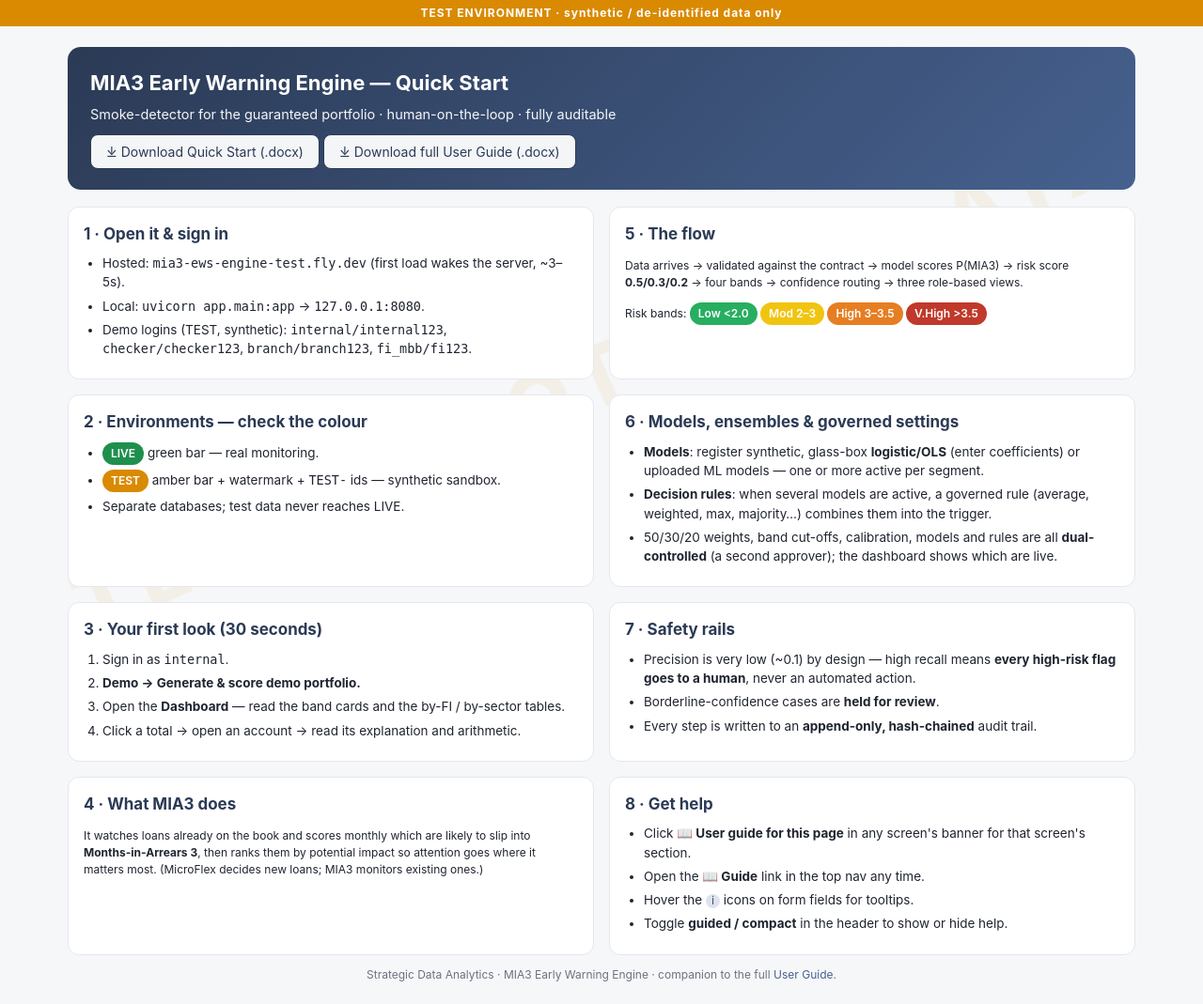
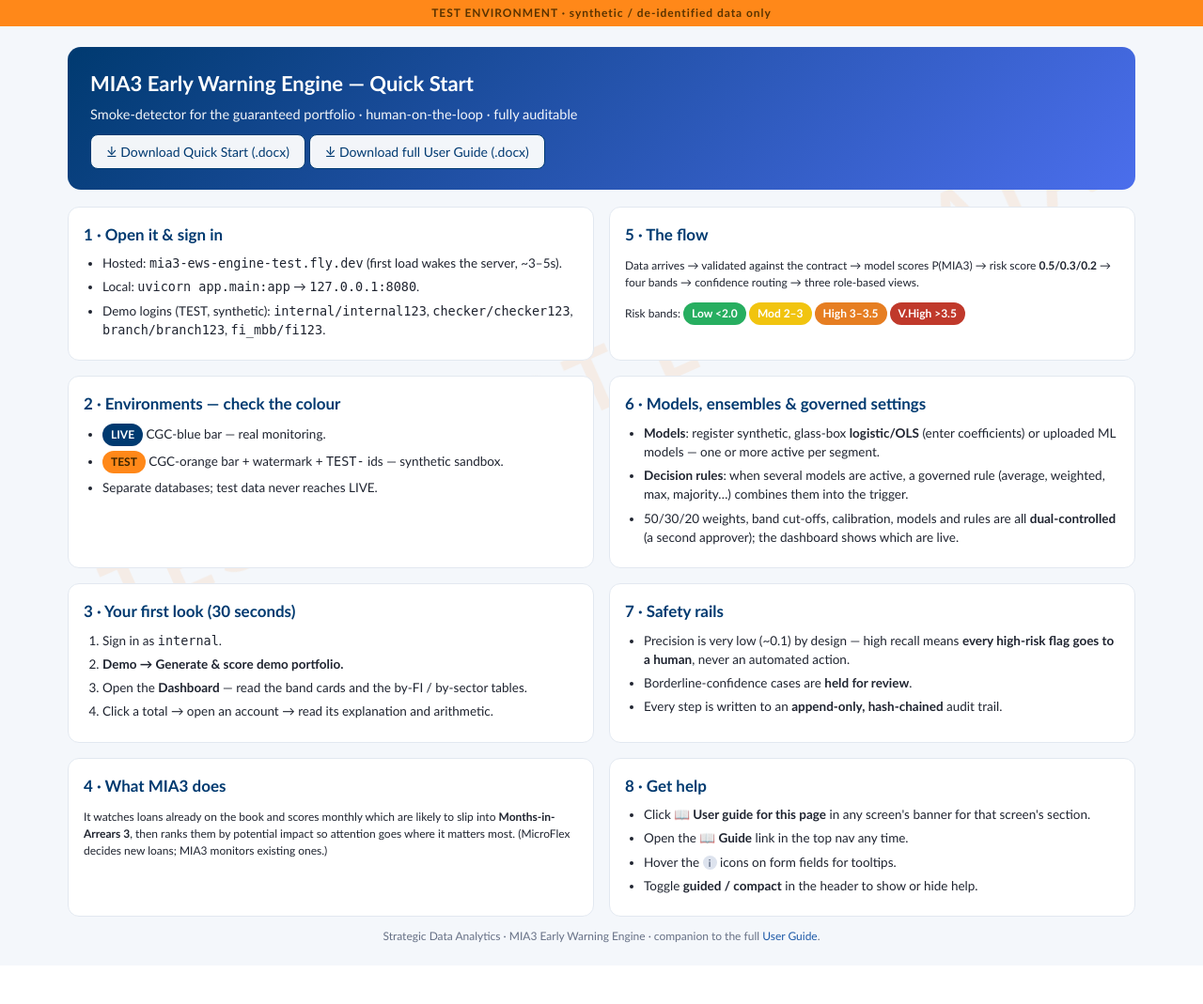
Before and after one commit to nazrulh-creator/mia3-ews-engine, a FastAPI app: page /quickstart in a window 1280 px wide. Shown: the whole page at 94% size. After the commit the page ends 1004 px from the top, so only its background shows below. Run offline with FastAPI, Linux system fonts and the light colour scheme.

Commit message:
Re-skin to the CGC Malaysia colour palette
Aligns the app chrome with CGC's brand colours (per the CGC brand
guidelines, consistent with cgc.com.my):
- Primary CGC Blue #003A70, secondary Royal Blue #4B6EEC, links a readable
  mid CGC-blue; CGC Orange #FF8819 as the accent.
- Environment cue is now on-brand: CGC-blue LIVE bar, CGC-orange TEST bar
  (with dark text for contrast) + orange watermark/TEST tags.
- Calibri (CGC's primary typeface) added to the font stack.
- Guide diagrams, downloadable guides, case report and SDD generator
  recoloured to match; "green/amber" wording updated to "blue/orange".

Risk-band colours (red/orange/amber/green) stay semantic per the EWS deck.
SDA team marks are retained — no CGC logo is added.

Co-Authored-By: Claude Opus 4.8 <noreply@anthropic.com>

```diff
--- a/app/config.py
+++ b/app/config.py
@@ -62,7 +62,8 @@ class Settings:
     # --- UI ringfence cues -------------------------------------------------
     @property
     def banner_color(self) -> str:
-        return "#1f8f4e" if self.is_live else "#d98a00"  # green LIVE / amber TEST
+        # On-brand environment cue: CGC Blue for LIVE, CGC Orange for TEST.
+        return "#003A70" if self.is_live else "#FF8819"
 
     @property
     def env_watermark(self) -> Optional[str]:
--- a/app/services/case_report.py
+++ b/app/services/case_report.py
@@ -64,7 +64,7 @@ def build_case_report(score: AccountScore, *, run_ref: str) -> bytes:
         warn = doc.add_paragraph()
         r = warn.add_run("TEST ENVIRONMENT — NOT LIVE DATA")
         r.bold = True
-        r.font.color.rgb = RGBColor(0xD9, 0x8A, 0x00)
+        r.font.color.rgb = RGBColor(0xB5, 0x61, 0x0C)  # CGC Orange (readable on white)
 
     meta = doc.add_paragraph()
     meta.add_run(f"Account {score.account_id}").bold = True
--- a/app/static/app.css
+++ b/app/static/app.css
@@ -1,18 +1,26 @@
 :root{
-  --ink:#1f2430; --muted:#6b7280; --line:#e4e7ec; --bg:#f6f7f9; --card:#fff;
-  --sda:#2b3a55; --sda-2:#46618f; --accent:#46618f;
+  /* CGC Malaysia palette — CGC Blue #003A70 + CGC Orange #FF8819,
+     with Royal Blue #4B6EEC (secondary) for accents. Risk-band colours
+     below stay semantic (red/orange/amber/green) per the EWS deck. */
+  --ink:#1f2430; --muted:#667085; --line:#e2e8f0; --bg:#f4f7fb; --card:#fff;
+  --sda:#003A70;            /* CGC Blue — primary chrome */
+  --sda-2:#4B6EEC;          /* Royal Blue — secondary accent / hover */
+  --accent:#1E5AA8;         /* readable mid CGC-blue for links */
+  --cgc-orange:#FF8819;     /* CGC Orange — fills / env / highlights */
+  --cgc-orange-ink:#B5610C; /* readable orange for text on light */
   --vhigh:#c0392b; --high:#e67e22; --mod:#f1c40f; --low:#27ae60;
 }
 *{box-sizing:border-box}
-body{margin:0;font-family:-apple-system,Segoe UI,Roboto,Helvetica,Arial,sans-serif;
+body{margin:0;font-family:Calibri,"Segoe UI",-apple-system,Roboto,Helvetica,Arial,sans-serif;
   color:var(--ink);background:var(--bg);font-size:14.5px;line-height:1.5}
 a{color:var(--accent);text-decoration:none}
 a:hover{text-decoration:underline}
 .watermark{position:fixed;inset:0;pointer-events:none;z-index:0;display:flex;
-  align-items:center;justify-content:center;font-size:7vw;color:rgba(217,138,0,.07);
+  align-items:center;justify-content:center;font-size:7vw;color:rgba(255,136,25,.09);
   transform:rotate(-24deg);font-weight:800;letter-spacing:.1em}
 .envbar{color:#fff;text-align:center;font-weight:700;font-size:12px;
   letter-spacing:.08em;padding:5px;position:relative;z-index:2}
+.env-test .envbar{color:#5a3300}  /* dark text for contrast on CGC Orange */
 .topbar{display:flex;justify-content:space-between;align-items:center;
   background:var(--card);border-bottom:1px solid var(--line);padding:12px 22px;position:relative;z-index:2}
 .brand{display:flex;align-items:center;gap:12px}
@@ -86,7 +94,7 @@ button:hover{filter:brightness(1.08)}
 .pill{font-size:11px;padding:2px 8px;border-radius:999px;background:#eef2f8;color:#33415c}
 .login-wrap{max-width:380px;margin:8vh auto}
 .login-wrap .card{padding:26px}
-.tag-test{color:var(--high);font-weight:700}
+.tag-test{color:var(--cgc-orange-ink);font-weight:700}
 .small{font-size:12px}
 
 /* ---- User Guide ---- */
--- a/app/templates/account_detail.html
+++ b/app/templates/account_detail.html
@@ -67,7 +67,7 @@
     {% for k, v in score.confidence_components.items() %}
     <div style="min-width:160px">
       <div class="small muted">{{ k.replace('_',' ') }}</div>
-      <div class="bar"><span style="width:{{ v|round(0) }}%;background:#46618f"></span></div>
+      <div class="bar"><span style="width:{{ v|round(0) }}%;background:#4B6EEC"></span></div>
       <div class="small right">{{ v|round(0)|int }}</div>
     </div>
     {% endfor %}
--- a/app/templates/quickstart.html
+++ b/app/templates/quickstart.html
@@ -36,8 +36,8 @@
     <div class="qs-card">
       <h3>2 · Environments — check the colour</h3>
       <ul>
-        <li><span class="badge" style="background:#1f8f4e">LIVE</span> green bar — real monitoring.</li>
-        <li><span class="badge" style="background:#d98a00">TEST</span> amber bar + watermark + <code>TEST-</code> ids — synthetic sandbox.</li>
+        <li><span class="badge" style="background:#003A70">LIVE</span> CGC-blue bar — real monitoring.</li>
+        <li><span class="badge" style="background:#FF8819;color:#3a2400">TEST</span> CGC-orange bar + watermark + <code>TEST-</code> ids — synthetic sandbox.</li>
         <li>Separate databases; test data never reaches LIVE.</li>
       </ul>
     </div>
--- a/scripts/make_sdd.py
+++ b/scripts/make_sdd.py
@@ -553,7 +553,7 @@ def render_docx(path: Path) -> None:
     from docx.oxml.ns import qn
     from docx.shared import Pt, RGBColor
 
-    SDA = RGBColor(0x2B, 0x3A, 0x55)
+    SDA = RGBColor(0x00, 0x3A, 0x70)  # CGC Blue
     doc = Document()
     styles = doc.styles
     styles["Normal"].font.name = "Calibri"
@@ -615,7 +615,7 @@ def render_docx(path: Path) -> None:
             cr.font.name = "Consolas"; cr.font.size = Pt(9.5)
         elif kind == "note":
             np_ = doc.add_paragraph(); nr = np_.add_run("Note — " + blk[1])
-            nr.italic = True; nr.font.color.rgb = RGBColor(0x46, 0x61, 0x8F)
+            nr.italic = True; nr.font.color.rgb = RGBColor(0x4B, 0x6E, 0xEC)
         elif kind == "t":
             headers, rows = blk[1], blk[2]
             table = doc.add_table(rows=1, cols=len(headers))
```
Also changed, not shown: app/guide_content.py (+6 -6 lines), app/services/guide_export.py (+4 -4 lines).
